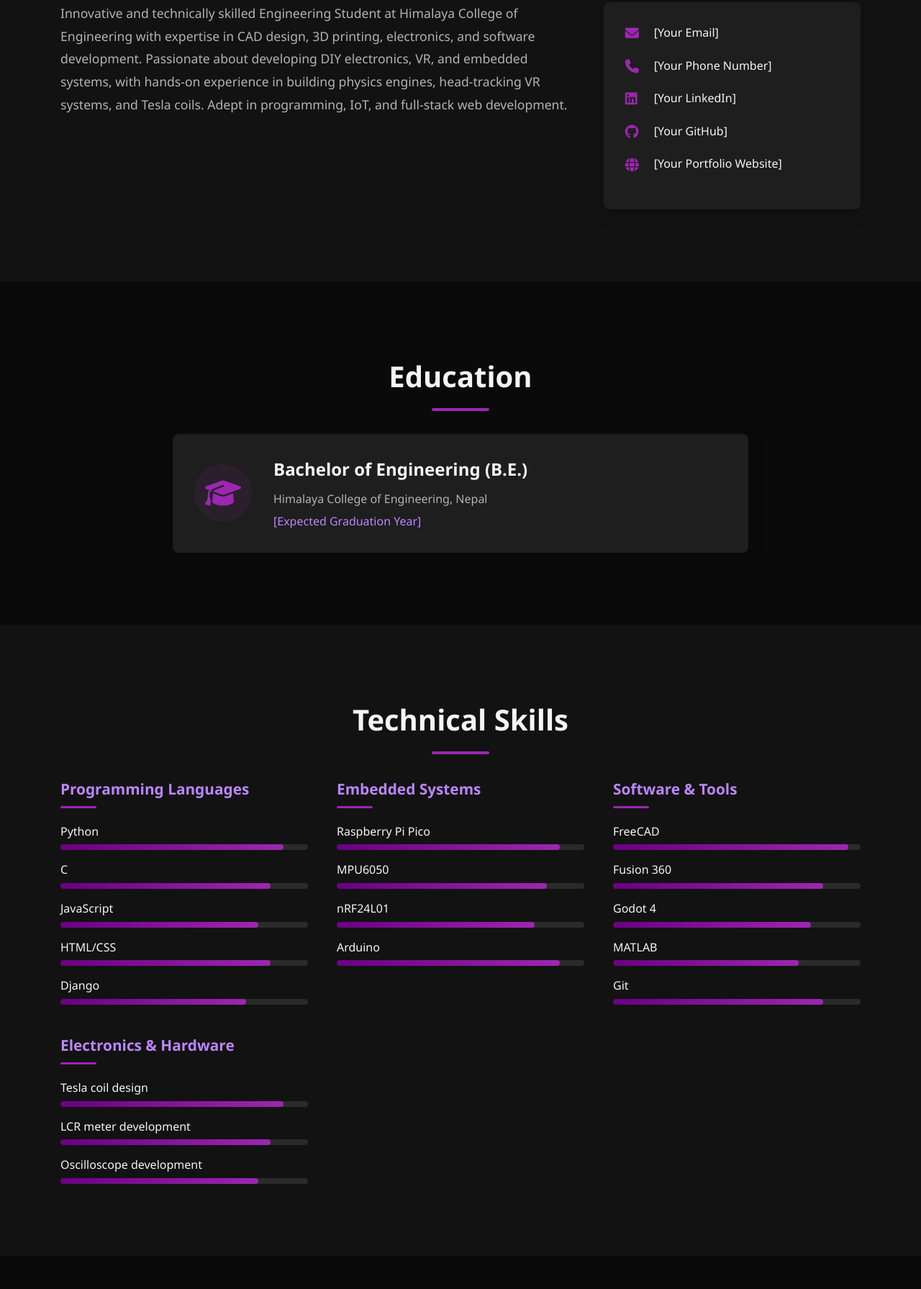
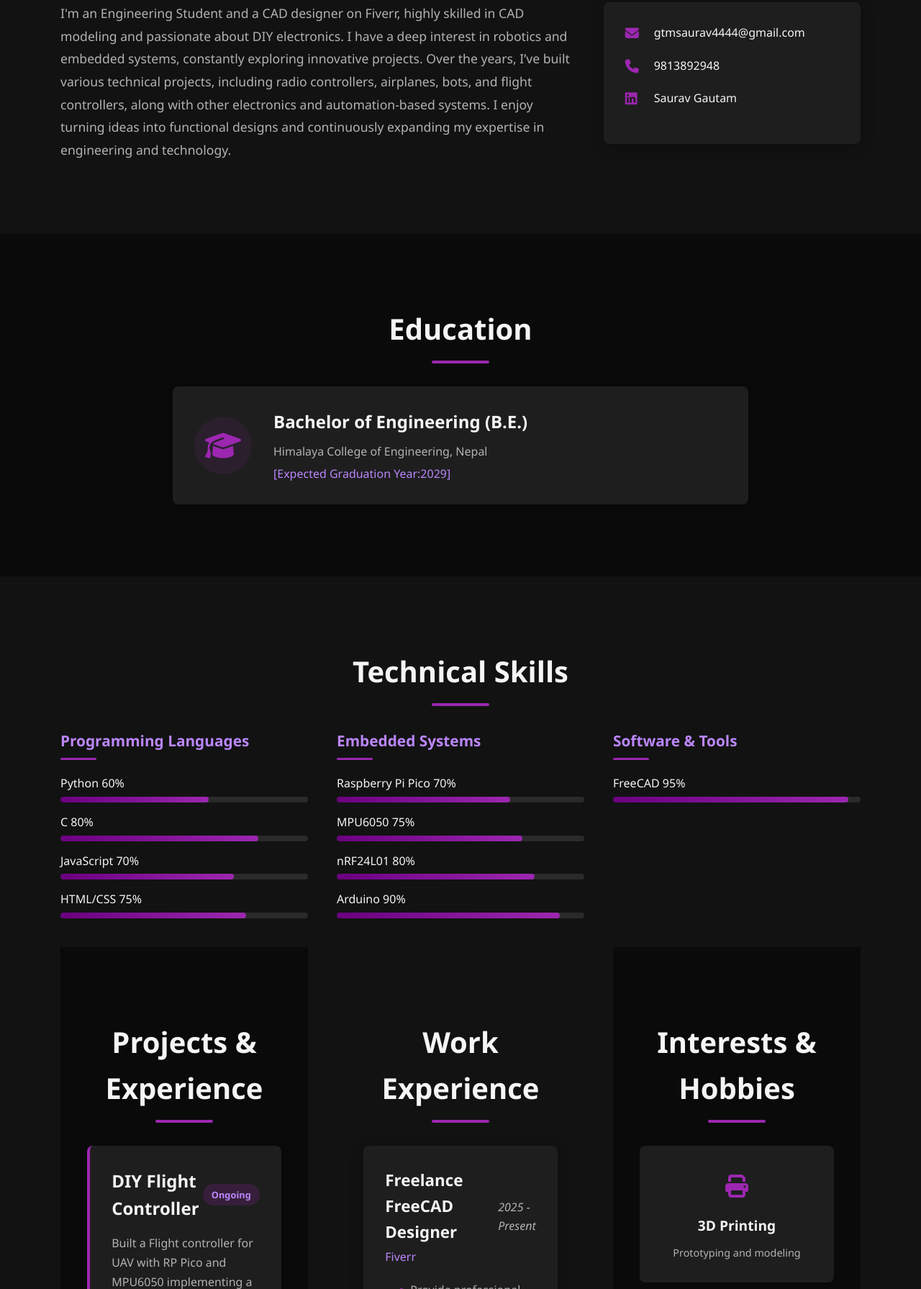
Before and after one commit to saurav-3000/Portfolio, a plain HTML site: page index.html in a window 1280 px wide. Shown: the part 1009-2800 px from the top of the page at 72% size. Drawn offline with Linux system fonts and the light colour scheme.

Commit message:
index.html

```diff
--- a/index.html
+++ b/index.html
@@ -32,9 +32,9 @@
     <section class="hero">
         <div class="container">
             <div class="hero-content">
-                <h1>Saurav <span class="last-name">Gautam</span></h1>
+                <h1>Saurav Gautam<span class="last-name">Gautam</span></h1>
                 <h2>Engineering Student & CAD Designer</h2>
-                <p class="location"><i class="fas fa-map-marker-alt"></i> Kathmandu, Nepal</p>
+                <p class="location"><i class="fas fa-map-marker-alt"></i> Budhanilkantha-8,Kathmandu, Nepal</p>
                 <div class="hero-cta">
                     <a href="#contact" class="btn primary">Contact Me</a>
                     <a href="#projects" class="btn secondary">View Projects</a>
@@ -48,29 +48,22 @@
             <h2 class="section-title">About Me</h2>
             <div class="about-content">
                 <div class="about-text">
-                    <p>Innovative and technically skilled Engineering Student at Himalaya College of Engineering with expertise in CAD design, 3D printing, electronics, and software development. Passionate about developing DIY electronics, VR, and embedded systems, with hands-on experience in building physics engines, head-tracking VR systems, and Tesla coils. Adept in programming, IoT, and full-stack web development.</p>
+                    <p>I'm an Engineering Student and a CAD designer on Fiverr, highly skilled in CAD modeling and passionate about DIY electronics. I have a deep interest in robotics and embedded systems, constantly exploring innovative projects. Over the years, I’ve built various technical projects, including radio controllers, airplanes, bots, and flight controllers, along with other electronics and automation-based systems. I enjoy turning ideas into functional designs and continuously expanding my expertise in engineering and technology.</p>
                 </div>
                 <div class="contact-info">
                     <div class="contact-item">
                         <i class="fas fa-envelope"></i>
-                        <span>[Your Email]</span>
+                        <span>gtmsaurav4444@gmail.com</span>
                     </div>
                     <div class="contact-item">
                         <i class="fas fa-phone"></i>
-                        <span>[Your Phone Number]</span>
+                        <span>9813892948</span>
                     </div>
                     <div class="contact-item">
                         <i class="fab fa-linkedin"></i>
-                        <span>[Your LinkedIn]</span>
+                        <span>Saurav Gautam</span>
                     </div>
-                    <div class="contact-item">
-                        <i class="fab fa-github"></i>
-                        <span>[Your GitHub]</span>
-                    </div>
-                    <div class="contact-item">
-                        <i class="fas fa-globe"></i>
-                        <span>[Your Portfolio Website]</span>
-                    </div>
+
                 </div>
             </div>
         </div>
@@ -86,7 +79,7 @@
                 <div class="education-details">
                     <h3>Bachelor of Engineering (B.E.)</h3>
                     <p class="institution">Himalaya College of Engineering, Nepal</p>
-                    <p class="year">[Expected Graduation Year]</p>
+                    <p class="year">[Expected Graduation Year:2029]</p>
                 </div>
             </div>
         </div>
@@ -95,101 +88,115 @@
     <section id="skills" class="skills">
         <div class="container">
             <h2 class="section-title">Technical Skills</h2>
+
             <div class="skills-container">
+                <!-- Programming Languages -->
                 <div class="skill-category">
-                    <h3>Programming Languages</h3>
+                    <h3 class="skill-category-title">Programming Languages</h3>
                     <div class="skill-items">
-                        <div class="skill-item" data-level="90">
+                        <div class="skill-item" data-level="60">
+                            <div class="skill-header">
                                 <span class="skill-name">Python</span>
-                            <div class="skill-bar"><div class="skill-progress"></div></div>
+                                <span class="skill-percentage">60%</span>
                             </div>
-                        <div class="skill-item" data-level="85">
+                            <div class="skill-bar">
+                                <div class="skill-progress"></div>
+                            </div>
+                        </div>
+
+                        <div class="skill-item" data-level="80">
+                            <div class="skill-header">
                                 <span class="skill-name">C</span>
-                            <div class="skill-bar"><div class="skill-progress"></div></div>
+                                <span class="skill-percentage">80%</span>
                             </div>
-                        <div class="skill-item" data-level="80">
+                            <div class="skill-bar">
+                                <div class="skill-progress"></div>
+                            </div>
+                        </div>
+
+                        <div class="skill-item" data-level="70">
+                            <div class="skill-header">
                                 <span class="skill-name">JavaScript</span>
-                            <div class="skill-bar"><div class="skill-progress"></div></div>
+                                <span class="skill-percentage">70%</span>
                             </div>
-                        <div class="skill-item" data-level="85">
+                            <div class="skill-bar">
+                                <div class="skill-progress"></div>
+                            </div>
+                        </div>
+
+                        <div class="skill-item" data-level="75">
+                            <div class="skill-header">
                                 <span class="skill-name">HTML/CSS</span>
-                            <div class="skill-bar"><div class="skill-progress"></div></div>
+                                <span class="skill-percentage">75%</span>
                             </div>
-                        <div class="skill-item" data-level="75">
-                            <span class="skill-name">Django</span>
-                            <div class="skill-bar"><div class="skill-progress"></div></div>
+                            <div class="skill-bar">
+                                <div class="skill-progress"></div>
+                            </div>
                         </div>
                     </div>
                 </div>
 
+                <!-- Embedded Systems -->
                 <div class="skill-category">
-                    <h3>Embedded Systems</h3>
+                    <h3 class="skill-category-title">Embedded Systems</h3>
                     <div class="skill-items">
+                        <div class="skill-item" data-level="70">
+                            <div class="skill-header">
+                                <span class="skill-name">Raspberry Pi Pico</span>
+                                <span class="skill-percentage">70%</span>
+                            </div>
+                            <div class="skill-bar">
+                                <div class="skill-progress"></div>
+                            </div>
+                        </div>
+
+                        <div class="skill-item" data-level="75">
+                            <div class="skill-header">
+                                <span class="skill-name">MPU6050</span>
+                                <span class="skill-percentage">75%</span>
+                            </div>
+                            <div class="skill-bar">
+                                <div class="skill-progress"></div>
+                            </div>
+                        </div>
+
+                        <div class="skill-item" data-level="80">
+                            <div class="skill-header">
+                                <span class="skill-name">nRF24L01</span>
+                                <span class="skill-percentage">80%</span>
+                            </div>
+                            <div class="skill-bar">
+                                <div class="skill-progress"></div>
+                            </div>
+                        </div>
+
                         <div class="skill-item" data-level="90">
-                            <span class="skill-name">Raspberry Pi Pico</span>
-                            <div class="skill-bar"><div class="skill-progress"></div></div>
+                            <div class="skill-header">
+                                <span class="skill-name">Arduino</span>
+                                <span class="skill-percentage">90%</span>
                             </div>
-                        <div class="skill-item" data-level="85">
-                            <span class="skill-name">MPU6050</span>
-                            <div class="skill-bar"><div class="skill-progress"></div></div>
+                            <div class="skill-bar">
+                                <div class="skill-progress"></div>
                             </div>
-                        <div class="skill-item" data-level="80">
-                            <span class="skill-name">nRF24L01</span>
-                            <div class="skill-bar"><div class="skill-progress"></div></div>
-                        </div>
-                        <div class="skill-item" data-level="90">
-                            <span class="skill-name">Arduino</span>
-                            <div class="skill-bar"><div class="skill-progress"></div></div>
                         </div>
                     </div>
                 </div>
 
+                <!-- Software & Tools -->
                 <div class="skill-category">
-                    <h3>Software & Tools</h3>
+                    <h3 class="skill-category-title">Software & Tools</h3>
                     <div class="skill-items">
                         <div class="skill-item" data-level="95">
+                            <div class="skill-header">
                                 <span class="skill-name">FreeCAD</span>
-                            <div class="skill-bar"><div class="skill-progress"></div></div>
+                                <span class="skill-percentage">95%</span>
                             </div>
-                        <div class="skill-item" data-level="85">
-                            <span class="skill-name">Fusion 360</span>
-                            <div class="skill-bar"><div class="skill-progress"></div></div>
-                        </div>
-                        <div class="skill-item" data-level="80">
-                            <span class="skill-name">Godot 4</span>
-                            <div class="skill-bar"><div class="skill-progress"></div></div>
-                        </div>
-                        <div class="skill-item" data-level="75">
-                            <span class="skill-name">MATLAB</span>
-                            <div class="skill-bar"><div class="skill-progress"></div></div>
-                        </div>
-                        <div class="skill-item" data-level="85">
-                            <span class="skill-name">Git</span>
-                            <div class="skill-bar"><div class="skill-progress"></div></div>
-                        </div>
-                    </div>
-                </div>
-
-                <div class="skill-category">
-                    <h3>Electronics & Hardware</h3>
-                    <div class="skill-items">
-                        <div class="skill-item" data-level="90">
-                            <span class="skill-name">Tesla coil design</span>
-                            <div class="skill-bar"><div class="skill-progress"></div></div>
-                        </div>
-                        <div class="skill-item" data-level="85">
-                            <span class="skill-name">LCR meter development</span>
-                            <div class="skill-bar"><div class="skill-progress"></div></div>
-                        </div>
-                        <div class="skill-item" data-level="80">
-                            <span class="skill-name">Oscilloscope development</span>
-                            <div class="skill-bar"><div class="skill-progress"></div></div>
+                            <div class="skill-bar">
+                                <div class="skill-progress"></div>
                             </div>
                         </div>
                     </div>
                 </div>
-        </div>
-    </section>
 
     <section id="projects" class="projects">
         <div class="container">
@@ -197,30 +204,30 @@
 
             <div class="project-card">
                 <div class="project-header">
-                    <h3>DIY VR Head Tracker</h3>
+                    <h3>DIY Flight Controller</h3>
                     <span class="project-status">Ongoing</span>
                 </div>
                 <div class="project-content">
-                    <p>Developed a real-time head-tracking system using MPU6050 and complementary filter. Integrated with a computer and phone for wireless data transmission. Built a VR box using lenses and a phone without a gyroscope.</p>
+                    <p>Built a Flight controller for UAV with RP Pico and MPU6050 implementing a complementary filter for sensor fusioin.</p>
                     <div class="project-tech">
                         <span>MPU6050</span>
                         <span>Raspberry Pi</span>
                         <span>Wireless</span>
-                        <span>VR</span>
+                        <span>UAV</span>
                     </div>
                 </div>
             </div>
 
             <div class="project-card">
                 <div class="project-header">
-                    <h3>Inductance & LCR Meter using Raspberry Pi Pico</h3>
+                    <h3>2.4GHz Radio Transmitter and Receiver</h3>
                 </div>
                 <div class="project-content">
-                    <p>Designed an inductance meter to display values on a GUI instead of a serial monitor. Implemented real-time graphing for accurate data analysis. Currently developing an LCR meter using transistors and capacitors instead of an op-amp.</p>
+                    <p>Built an nRF24L01-based radio transmitter and receiver for wireless control of robots, airplanes, and other RC projects. It uses 2.4GHz RF communication with low latency and reliable data transfer, interfacing via SPI with  Arduino nano. The system is designed for real-time responsiveness, long range, and low power consumption.</p>
                     <div class="project-tech">
-                        <span>Raspberry Pi Pico</span>
-                        <span>GUI</span>
-                        <span>Electronics</span>
+                        <span>Arduino Nano</span>
+                        <span>nRF24L01</span>
+                        <span>Long Range</span>
                         <span>Real-time</span>
                     </div>
                 </div>
@@ -228,30 +235,30 @@
 
             <div class="project-card">
                 <div class="project-header">
-                    <h3>DIY Oscilloscope with Raspberry Pi Pico</h3>
+                    <h3>RC Airplane</h3>
                 </div>
                 <div class="project-content">
-                    <p>Designed and implemented a PC-based oscilloscope for waveform visualization. Focused on cost-efficient and open-source solutions.</p>
+                    <p>Made a functioning miniature verson of a Plane with the implementation of self made flight controller for a smooth flight</p>
                     <div class="project-tech">
-                        <span>Raspberry Pi Pico</span>
-                        <span>Oscilloscope</span>
-                        <span>Visualization</span>
-                        <span>Open-source</span>
+                        <span>Arduino</span>
+                        <span>FS-i6 TX and RX</span>
+                        <span>FC</span>
+
                     </div>
                 </div>
             </div>
 
             <div class="project-card">
                 <div class="project-header">
-                    <h3>Full-Stack Website for 3D Printing Business</h3>
+                    <h3>Other Smaller Projects</h3>
                 </div>
                 <div class="project-content">
-                    <p>Developed an order management system with file uploads, order tracking, and an admin dashboard. Integrated PayPal payments and JWT authentication for secure transactions.</p>
+                    <p></p>
                     <div class="project-tech">
-                        <span>Full-stack</span>
-                        <span>JWT</span>
-                        <span>PayPal</span>
-                        <span>Admin Dashboard</span>
+                        <span>Tesla Coil</span>
+                        <span>Wireless Power Transmitter</span>
+                        <span>RC car</span>
+
                     </div>
                 </div>
             </div>
@@ -287,9 +294,8 @@
                 </div>
                 <div class="experience-content">
                     <ul>
-                        <li>Sent sponsorship requests to Bambu Lab, Prusa, Elegoo, and Creality for a 3D printing business.</li>
-                        <li>Conducted research on prompt engineering for an academic paper.</li>
-                        <li>Built a receiver for the FlySky FS-i6 transmitter using an nRF24L01 module.</li>
+
+                        <li>Tried building a multiprotocol module for the FlySky FS-i6 transmitter using an nRF24L01 module but FAILED.</li>
                     </ul>
                 </div>
             </div>
@@ -341,28 +347,30 @@
                         <i class="fas fa-envelope"></i>
                         <div>
                             <h3>Email</h3>
-                            <p>[Your Email]</p>
+                            <p>gtmsaurav4444@gmail.com</p>
                         </div>
                     </div>
                     <div class="contact-item-large">
                         <i class="fas fa-phone"></i>
                         <div>
                             <h3>Phone</h3>
-                            <p>[Your Phone Number]</p>
+                            <p>+977 9813892948</p>
                         </div>
                     </div>
                     <div class="contact-item-large">
                         <i class="fas fa-map-marker-alt"></i>
                         <div>
                             <h3>Location</h3>
-                            <p>Kathmandu, Nepal</p>
+                            <p>Budhanilkantha-8,Kathmandu, Nepal</p>
                         </div>
                     </div>
                 </div>
                 <div class="social-links">
-                    <a href="#" class="social-link"><i class="fab fa-linkedin"></i></a>
-                    <a href="#" class="social-link"><i class="fab fa-github"></i></a>
-                    <a href="#" class="social-link"><i class="fas fa-globe"></i></a>
+                    <a href="https://www.fiverr.com/s/2KD0EZ8" target="_blank" class="social-link"><img src="fiverr-icon.png" alt="Fiverr" style="width: 24px; height: 24px;"></a>
+                    <a href="https://wa.me/9779813892948?text=Hello,%20I%20would%20like%20to%20inquire%20about%20your%20services." target="_blank" class="social-link"><i class="fab fa-whatsapp"></i></a>
+                    <a href="" class="social-link"><i class="fas fa-linkedin"></i></a>
+
+
                 </div>
             </div>
         </div>
@@ -370,7 +378,7 @@
 
     <footer>
         <div class="container">
-            <p>&copy; 2025 Saurav [Last Name]. All Rights Reserved.</p>
+            <p>&copy; 2025 Saurav Gautam. All Rights Reserved.</p>
         </div>
     </footer>
 
```
Lines whose indentation alone changed are shown as unchanged.
